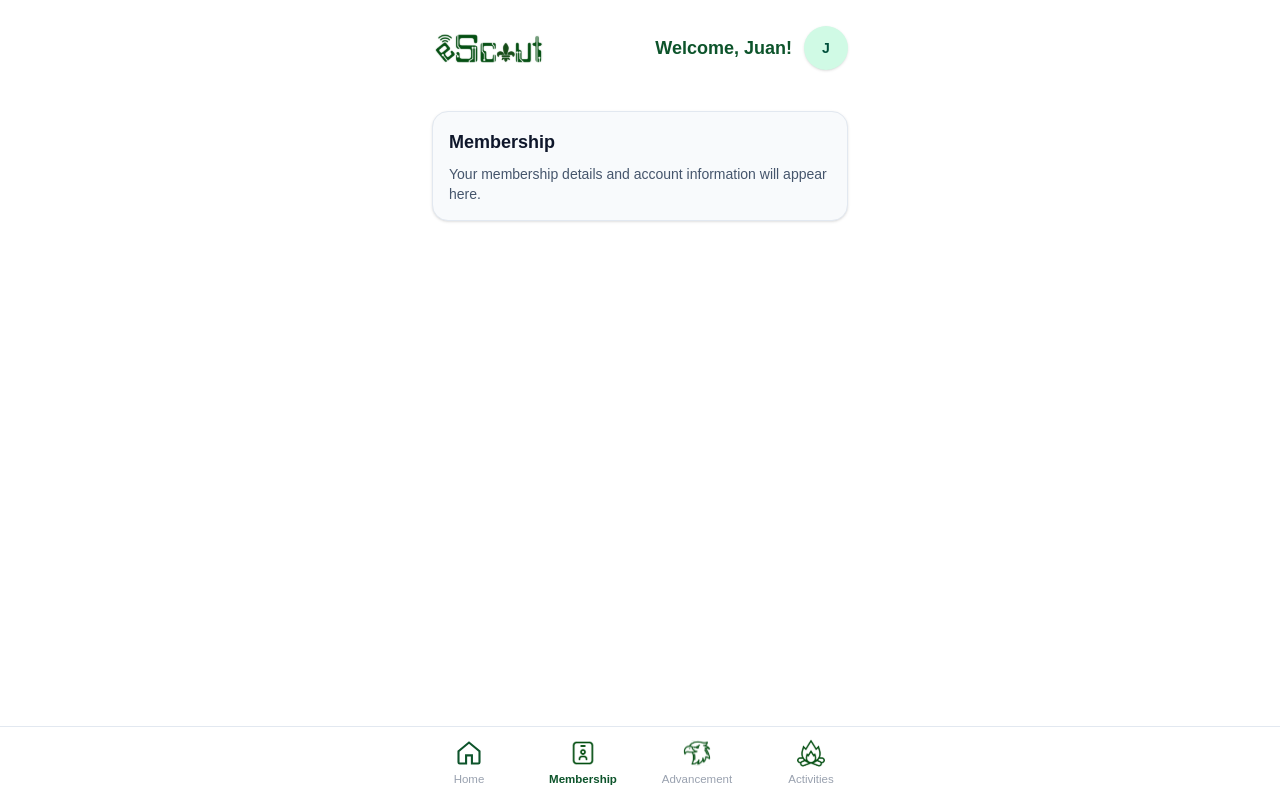
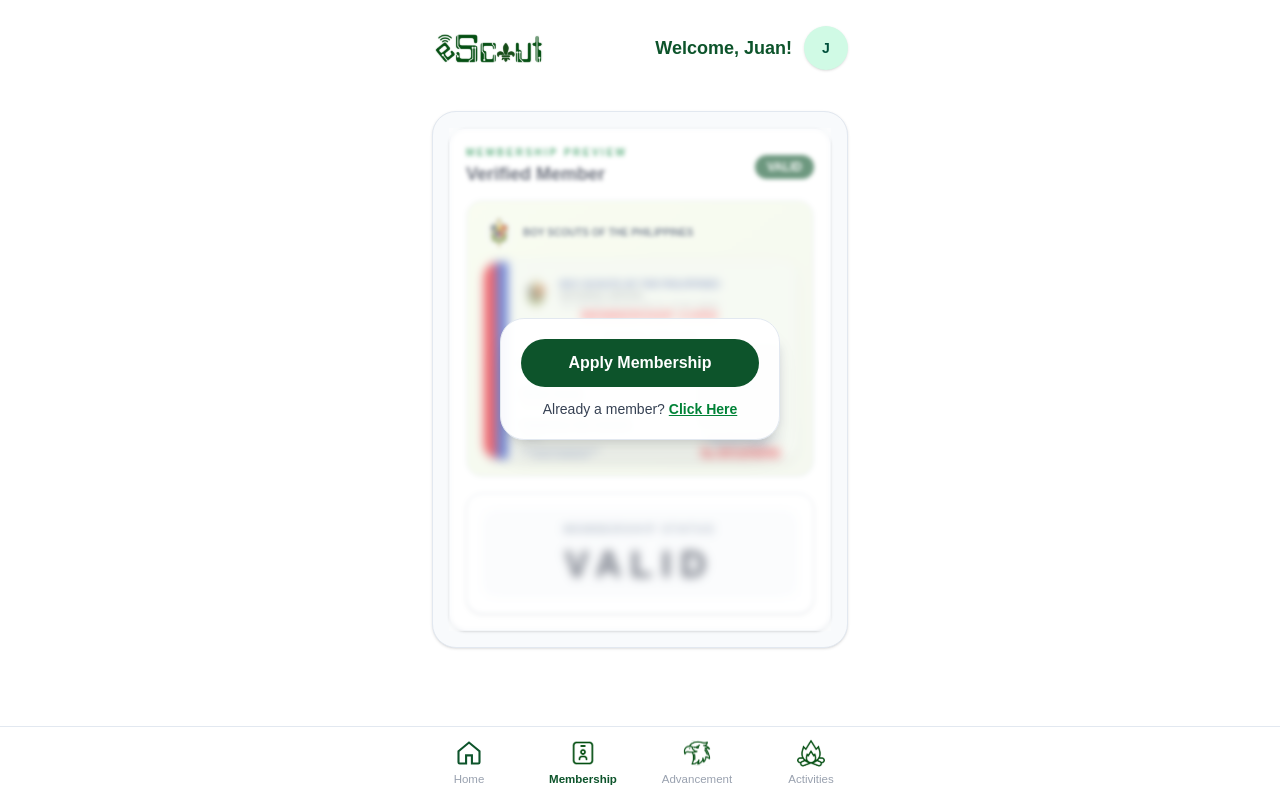
Before and after one commit to ictu-bsp/bsp-digital-platform, a Next.js app: page /scout/membership in a window 1280 px wide. Built offline with nearby package versions, Linux system fonts and the light colour scheme.

Commit message:
feat: add PageLayout component for consistent page structure with header and bottom navigation

```diff
--- /dev/null
+++ b/src/app/components/PageLayout.tsx
@@ -0,0 +1,24 @@
+import React from "react";
+import Header from "../scout/components/Header";
+import BottomNav from "../scout/components/BottomNav";
+
+interface PageLayoutProps {
+  children: React.ReactNode;
+  userName: string;
+  avatarUrl?: string;
+}
+
+export default function PageLayout({ children, userName, avatarUrl }: PageLayoutProps) {
+  return (
+    <main className="min-h-screen bg-white text-slate-950">
+      <div className="mx-auto flex min-h-screen max-w-md flex-col">
+        <div className="flex-1 w-full pb-28">
+          <Header userName={userName} avatarUrl={avatarUrl ?? undefined} />
+          {children}
+        </div>
+
+        <BottomNav />
+      </div>
+    </main>
+  );
+}
--- a/src/app/scout/advancement/page.tsx
+++ b/src/app/scout/advancement/page.tsx
@@ -27,6 +27,10 @@
   {
     title: 'Senior Scout | Venturer',
     image: '/Venturer.svg',
+  },
+  {
+    title: 'Senior Scout | Eagle Scout',
+    image: '/EagleScout.svg',
   },
 ];
 
--- a/src/app/scout/membership/membership-registration/agreement/page.tsx
+++ b/src/app/scout/membership/membership-registration/agreement/page.tsx
@@ -18,7 +18,7 @@
       <div className="w-full max-w-3xl bg-white rounded-2xl shadow-xl p-6 sm:p-14 text-zinc-900">
         <button
           type="button"
-          onClick={() => router.push("/scout/profile")}
+          onClick={() => router.push("/scout/membership")}
           className="text-2xl sm:text-3xl text-zinc-700 mb-4"
           aria-label="Go back"
         >
--- a/src/app/scout/membership/page.tsx
+++ b/src/app/scout/membership/page.tsx
@@ -1,5 +1,6 @@
-import Header from "../components/Header";
-import BottomNav from "../components/BottomNav";
+import PageLayout from "../../components/PageLayout";
+import Link from "next/link";
+import Image from "next/image";
 
 const user = {
   userName: "Juan",
@@ -8,22 +9,156 @@
 
 export default function MembershipPage() {
   return (
-    <main className="min-h-screen bg-white text-slate-950">
-      <div className="mx-auto flex min-h-screen max-w-md flex-col">
-        <div className="flex-1 w-full pb-28">
-          <Header userName={user.userName} avatarUrl={user.userAvatarUrl ?? undefined} />
-          <div className="space-y-4 px-4 py-6">
-            <div className="rounded-2xl border border-slate-200 bg-slate-50 p-4 shadow-sm">
-              <h2 className="text-lg font-semibold text-slate-900">Membership</h2>
-              <p className="mt-2 text-sm text-slate-600">
-                Your membership details and account information will appear here.
-              </p>
+    <PageLayout userName={user.userName} avatarUrl={user.userAvatarUrl ?? undefined}>
+      <div className="space-y-4 px-4 py-6">
+        <div className="relative overflow-hidden rounded-3xl border border-slate-200 bg-slate-50 p-4 shadow-sm">
+          <div className="relative">
+            <div className="rounded-2xl border border-slate-200 bg-white p-4 shadow-sm">
+              <div className="mb-3 flex items-center justify-between">
+                <div>
+                  <p className="text-[10px] font-semibold uppercase tracking-[0.25em] text-green-700">
+                    Membership Preview
+                  </p>
+                  <h2 className="text-lg font-semibold text-slate-900">Verified Member</h2>
+                </div>
+                <div className="rounded-full bg-green-900 px-3 py-1 text-xs font-semibold text-white">
+                  VALID
+                </div>
+              </div>
+
+              <div className="rounded-2xl border border-slate-200 bg-gradient-to-br from-[#f5fbe8] to-[#eef4e6] p-4">
+                <div className="mb-3 flex items-center gap-2">
+                  <Image
+                    src="/bsp-logo-with-bkg.svg"
+                    alt="BSP Logo"
+                    width={32}
+                    height={32}
+                    className="h-8 w-8 shrink-0 object-contain"
+                  />
+                  <div className="text-[10px] font-semibold uppercase leading-tight text-slate-700">
+                    Boy Scouts of the Philippines
+                  </div>
+                </div>
+
+                <div className="blur-[4px]">
+                  <div className="w-full aspect-[1.58/1] [perspective:1000px]">
+                    <div className="relative h-full w-full rounded-2xl border border-gray-200 bg-[#F1F7EC] p-4 shadow-md overflow-hidden flex flex-col justify-between pl-9">
+                      <div className="absolute top-0 left-0 bottom-0 w-6 flex flex-row">
+                        <div className="h-full w-1/2 bg-red-600" />
+                        <div className="h-full w-1/2 bg-blue-800" />
+                      </div>
+
+                      <div className="flex items-center gap-2">
+                        <Image
+                          src="/bsp-logo-with-bkg.svg"
+                          alt="BSP Logo"
+                          width={32}
+                          height={32}
+                          className="h-8 w-8 shrink-0 object-contain"
+                        />
+                        <div className="text-[9px] uppercase leading-tight font-bold text-blue-900 tracking-wide">
+                          <p>Boy Scouts of the Philippines</p>
+                          <p className="font-normal text-gray-600">National Office</p>
+                          <p className="font-light normal-case text-[7px] text-gray-400">181 Natividad Almeda-Lopez St., Ermita, Manila</p>
+                        </div>
+                      </div>
+
+                      <div className="text-center">
+                        <h3 className="text-xs font-bold text-red-500 uppercase tracking-widest leading-none">
+                          Membership Card
+                        </h3>
+                        <span className="text-[7px] font-bold text-blue-900 uppercase">
+                          Valid Until: June 25, 2027
+                        </span>
+                      </div>
+
+                      <div className="grid grid-cols-3 items-end gap-2">
+                        <div className="col-span-2 space-y-2 text-[10px] pb-1">
+                          <div className="flex flex-col">
+                            <span className="font-bold text-blue-900 border-b border-blue-900/40 pb-0.5 leading-none">
+                              Dela Cruz, Lebron James D.
+                            </span>
+                            <span className="text-[5px] text-gray-400 uppercase font-bold tracking-tight pt-0.5">Name</span>
+                          </div>
+
+                          <div className="flex flex-col">
+                            <span className="font-bold text-blue-900 border-b border-blue-900/40 pb-0.5 leading-none">
+                              Senior Scout
+                            </span>
+                            <span className="text-[5px] text-gray-400 uppercase font-bold tracking-tight pt-0.5">Designation</span>
+                          </div>
+
+                          <div className="flex flex-col">
+                            <span className="font-bold text-blue-900 border-b border-blue-900/40 pb-0.5 leading-none">
+                              Camarines Sur Council
+                            </span>
+                            <span className="text-[5px] text-gray-400 uppercase font-bold tracking-tight pt-0.5">Council</span>
+                          </div>
+                        </div>
+
+                        <div className="flex flex-col items-center justify-end">
+                          <div className="relative h-20 w-20 border border-gray-400 bg-gray-200 overflow-hidden mb-2.5 shadow-sm">
+                            <div className="flex h-full w-full flex-col items-center justify-center bg-gray-300 text-gray-500 text-[8px] text-center p-1">
+                              User Photo
+                            </div>
+                          </div>
+                          <div className="w-20 border-t border-blue-900 pt-1 text-center">
+                            <span className="block text-[5px] font-bold text-blue-900/70 uppercase tracking-tight leading-none">
+                              Signature of Member
+                            </span>
+                          </div>
+                        </div>
+                      </div>
+
+                      <div className="flex justify-between items-end text-[7px] text-blue-900 pb-0.5">
+                        <div className="flex flex-col items-center">
+                          <div className="w-20 border-t border-blue-900 pt-0.5 text-center">
+                            <span className="block text-[5px] uppercase font-medium text-blue-900/80 tracking-tight">
+                              Council Chairperson
+                            </span>
+                          </div>
+                        </div>
+                        <div className="text-right font-serif text-sm font-bold text-red-600 tracking-tight leading-none">
+                          № <span className="tracking-normal">09109090</span>
+                        </div>
+                      </div>
+                    </div>
+                  </div>
+                </div>
+              </div>
+
+              <div className="mt-4 rounded-2xl border border-slate-200 bg-white p-4 shadow-sm">
+                <div className="blur-[4px]">
+                  <div className="rounded-xl bg-slate-50 p-3 text-center">
+                    <p className="text-[10px] font-semibold uppercase tracking-[0.25em] text-slate-500">
+                      Membership Status
+                    </p>
+                    <p className="mt-2 text-4xl font-black tracking-[0.25em] text-slate-900">
+                      VALID
+                    </p>
+                  </div>
+                </div>
+              </div>
+            </div>
+
+            <div className="absolute inset-0 flex items-center justify-center bg-white/40 backdrop-blur-[2px]">
+              <div className="w-full max-w-[280px] rounded-3xl border border-slate-200 bg-white/95 p-5 text-center shadow-xl">
+                <button className="w-full rounded-full bg-green-900 py-3 font-bold text-white transition hover:bg-green-800">
+                  <Link href="/scout/membership/membership-registration/agreement" className="text-white no-underline">
+                    Apply Membership
+                  </Link>
+                </button>
+                <p className="mt-3 text-center text-sm text-gray-700">
+                  Already a member?{' '}
+                  <Link href="/scout/membership/membership-verification" className="font-semibold text-green-700 underline hover:text-green-800">
+                    Click Here
+                  </Link>
+                </p>
+              </div>
             </div>
           </div>
         </div>
-
-        <BottomNav />
       </div>
-    </main>
+    </PageLayout>
   );
 }
```
Also changed, not shown: src/app/scout/membership/verified-member/page.tsx (+4 -27 lines), public/Eagle.png (deleted), public/EagleScout.svg (added).
